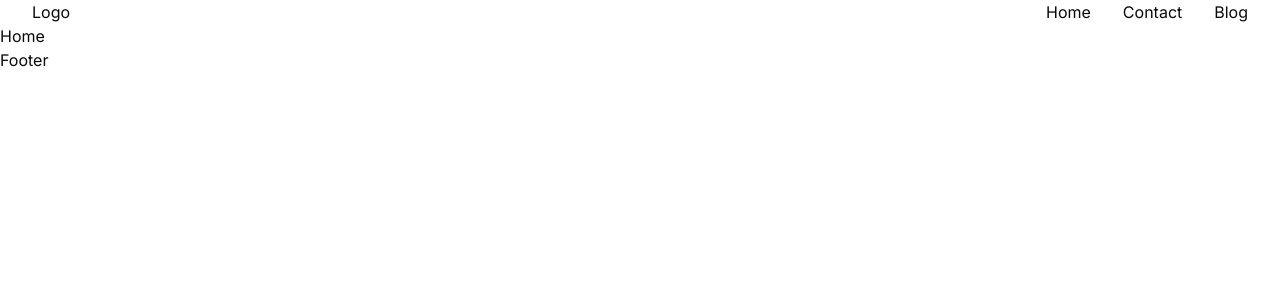
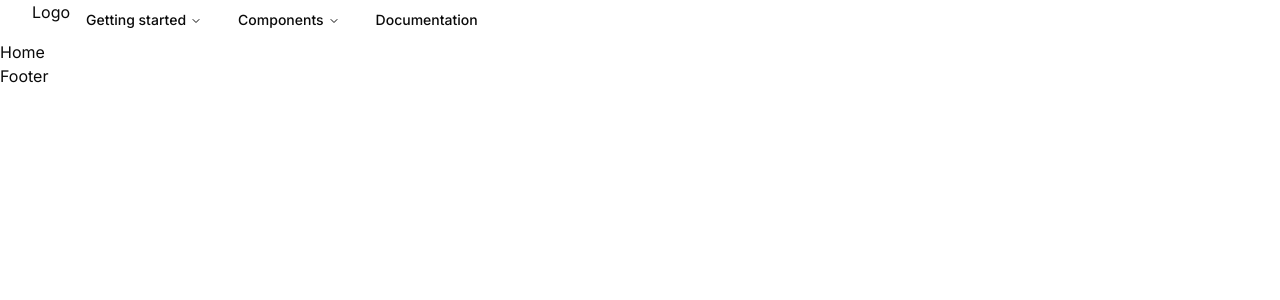
Before and after one commit to clemencefrz/cours-geroa, a Next.js app: page / in a window 1280 px wide. Shown: the top 300 px of the page. Built offline with nearby package versions, Linux system fonts and the light colour scheme.

Commit message:
barre de dnav

```diff
--- a/app/components/Header/MobileNav.tsx
+++ b/app/components/Header/MobileNav.tsx
@@ -1,7 +1,7 @@
 import { Sheet, SheetContent, SheetTrigger } from "@/components/ui/sheet";
 import Logo from "../Logo";
 import Socials from "../Socials";
-import Nav from "./Nav";
+import { Nav } from "./Nav";
 
 const MobileNav = () => {
   return (
@@ -11,14 +11,8 @@ const MobileNav = () => {
       </SheetTrigger>
       <SheetContent>
         <div className="flex flex-col items-center justify-between h-full py-8">
-          <div className="flex flex-col items-center gap-y-32">
-            <Logo />
-            <Nav
-              containerStyles={"flex flex-col items-center gap-y-6"}
-              linkStyles={"text-2xl"}
-              underlineStyles={""}
-            />
-          </div>
+          <Logo />
+          <Nav />
           <Socials containerStyles={"flex gap-x-4"} iconStyles={"text-2xl"} />
         </div>
       </SheetContent>
--- a/app/components/Header/Nav.tsx
+++ b/app/components/Header/Nav.tsx
@@ -1,34 +1,145 @@
+"use client";
+
+import * as React from "react";
 import Link from "next/link";
-import { HTMLAttributes } from "react";
 
-const links = [
-  { path: "/", name: "home" },
-  { path: "/contact", name: "contact" },
-  { path: "/blog", name: "Blog" },
+import { cn } from "@/lib/utils";
+import {
+  NavigationMenu,
+  NavigationMenuContent,
+  NavigationMenuItem,
+  NavigationMenuLink,
+  NavigationMenuList,
+  NavigationMenuTrigger,
+  navigationMenuTriggerStyle,
+} from "@/components/ui/navigation-menu";
+
+const components: { title: string; href: string; description: string }[] = [
+  {
+    title: "Alert Dialog",
+    href: "/docs/primitives/alert-dialog",
+    description:
+      "A modal dialog that interrupts the user with important content and expects a response.",
+  },
+  {
+    title: "Hover Card",
+    href: "/docs/primitives/hover-card",
+    description:
+      "For sighted users to preview content available behind a link.",
+  },
+  {
+    title: "Progress",
+    href: "/docs/primitives/progress",
+    description:
+      "Displays an indicator showing the completion progress of a task, typically displayed as a progress bar.",
+  },
+  {
+    title: "Scroll-area",
+    href: "/docs/primitives/scroll-area",
+    description: "Visually or semantically separates content.",
+  },
+  {
+    title: "Tabs",
+    href: "/docs/primitives/tabs",
+    description:
+      "A set of layered sections of content—known as tab panels—that are displayed one at a time.",
+  },
+  {
+    title: "Tooltip",
+    href: "/docs/primitives/tooltip",
+    description:
+      "A popup that displays information related to an element when the element receives keyboard focus or the mouse hovers over it.",
+  },
 ];
 
-type Props = {
-  containerStyles: HTMLAttributes<Navigator>["className"];
-  linkStyles: string;
-  underlineStyles: string;
-};
-const Nav = ({ containerStyles, linkStyles, underlineStyles }: Props) => {
-  //   const path = usePathname();
+export function Nav() {
+  return (
+    <NavigationMenu>
+      <NavigationMenuList>
+        <NavigationMenuItem>
+          <NavigationMenuTrigger>Getting started</NavigationMenuTrigger>
+          <NavigationMenuContent>
+            <ul className="grid gap-3 p-6 md:w-[400px] lg:w-[500px] lg:grid-cols-[.75fr_1fr]">
+              <li className="row-span-3">
+                <NavigationMenuLink asChild>
+                  <a
+                    className="flex h-full w-full select-none flex-col justify-end rounded-md bg-gradient-to-b from-muted/50 to-muted p-6 no-underline outline-none focus:shadow-md"
+                    href="/"
+                  >
+                    Icons
+                    <div className="mb-2 mt-4 text-lg font-medium">
+                      shadcn/ui
+                    </div>
+                    <p className="text-sm leading-tight text-muted-foreground">
+                      Beautifully designed components that you can copy and
+                      paste into your apps. Accessible. Customizable. Open
+                      Source.
+                    </p>
+                  </a>
+                </NavigationMenuLink>
+              </li>
+              <ListItem href="/docs" title="Introduction">
+                Re-usable components built using Radix UI and Tailwind CSS.
+              </ListItem>
+              <ListItem href="/docs/installation" title="Installation">
+                How to install dependencies and structure your app.
+              </ListItem>
+              <ListItem href="/docs/primitives/typography" title="Typography">
+                Styles for headings, paragraphs, lists...etc
+              </ListItem>
+            </ul>
+          </NavigationMenuContent>
+        </NavigationMenuItem>
+        <NavigationMenuItem>
+          <NavigationMenuTrigger>Components</NavigationMenuTrigger>
+          <NavigationMenuContent>
+            <ul className="grid w-[400px] gap-3 p-4 md:w-[500px] md:grid-cols-2 lg:w-[600px] ">
+              {components.map((component) => (
+                <ListItem
+                  key={component.title}
+                  title={component.title}
+                  href={component.href}
+                >
+                  {component.description}
+                </ListItem>
+              ))}
+            </ul>
+          </NavigationMenuContent>
+        </NavigationMenuItem>
+        <NavigationMenuItem>
+          <Link href="/docs" legacyBehavior passHref>
+            <NavigationMenuLink className={navigationMenuTriggerStyle()}>
+              Documentation
+            </NavigationMenuLink>
+          </Link>
+        </NavigationMenuItem>
+      </NavigationMenuList>
+    </NavigationMenu>
+  );
+}
 
+const ListItem = React.forwardRef<
+  React.ElementRef<"a">,
+  React.ComponentPropsWithoutRef<"a">
+>(({ className, title, children, ...props }, ref) => {
   return (
-    <nav className={`${containerStyles}`}>
-      {links.map((link, index) => {
-        return (
-          <Link
-            href={link.path}
-            key={index}
-            className={`capitalize ${linkStyles}`}
-          >
-            {link.name}
-          </Link>
-        );
-      })}
-    </nav>
+    <li>
+      <NavigationMenuLink asChild>
+        <a
+          ref={ref}
+          className={cn(
+            "block select-none space-y-1 rounded-md p-3 leading-none no-underline outline-none transition-colors hover:bg-accent hover:text-accent-foreground focus:bg-accent focus:text-accent-foreground",
+            className
+          )}
+          {...props}
+        >
+          <div className="text-sm font-medium leading-none">{title}</div>
+          <p className="line-clamp-2 text-sm leading-snug text-muted-foreground">
+            {children}
+          </p>
+        </a>
+      </NavigationMenuLink>
+    </li>
   );
-};
-export default Nav;
+});
+ListItem.displayName = "ListItem";
--- a/app/components/Header/index.tsx
+++ b/app/components/Header/index.tsx
@@ -1,29 +1,21 @@
 "use client";
 
 import Logo from "../Logo";
-import Nav from "./Nav";
+
 import MobileNav from "./MobileNav";
+import { Nav } from "./Nav";
 
 const Header = () => {
   return (
     <header>
       <div className="container mx-auto">
-        <div className="flex justify-between items-center">
+        <div className="flex">
           <Logo />
-
-          <div className="flex items-center gap-x-6">
-            {/* nav */}
-            <Nav
-              containerStyles={"hidden xl:flex gap-x-8 items-center"}
-              linkStyles={"relative hover:text-primary transition-all"}
-              underlineStyles={
-                "absolute left-0 top-full h-[2px] bg-primary w-full"
-              }
-            />
-            {/* mobile nav */}
-            <div className="xl:hidden">
-              <MobileNav />
-            </div>
+          {/* nav */}
+          <Nav />
+          {/* mobile nav */}
+          <div className="xl:hidden">
+            <MobileNav />
           </div>
         </div>
       </div>
```
